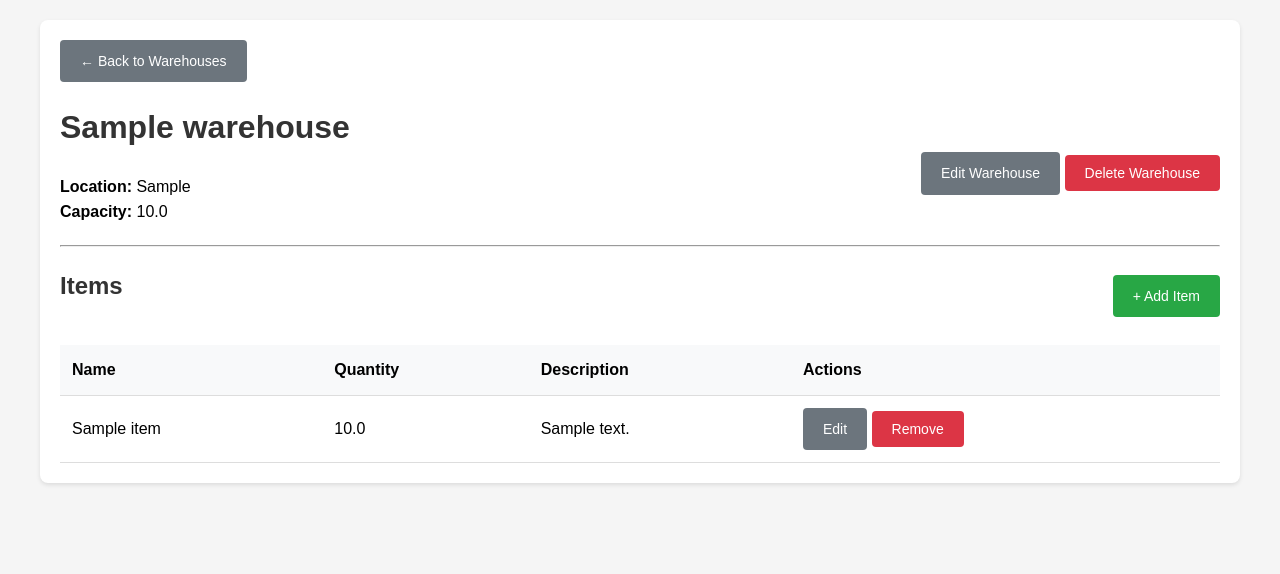
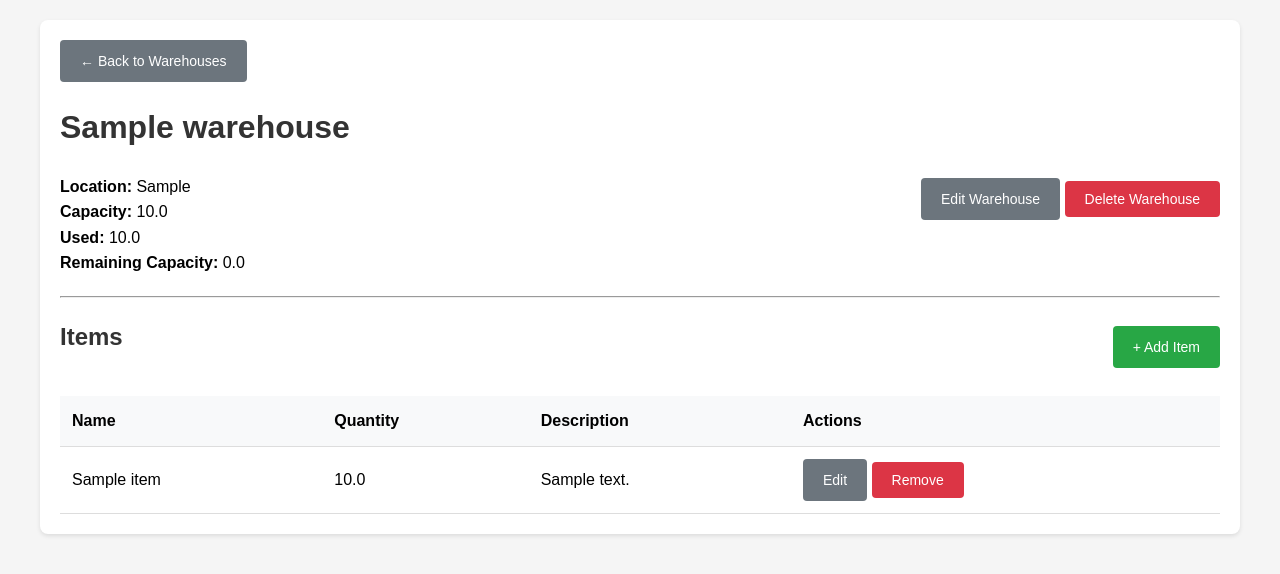
Before and after one commit to VeetiKu/ohtuvarasto, a Flask app: page /warehouse/1 in a window 1280 px wide. Shown: the top 574 px of the page. Run offline with Flask 3, Linux system fonts and the light colour scheme; tables that the repository leaves empty hold one stand-in row (values such as "Sample post").

Commit message:
Add remaining capacity display to warehouse view
Co-authored-by: VeetiKu <202705855+VeetiKu@users.noreply.github.com>

```diff
--- a/src/app.py
+++ b/src/app.py
@@ -89,10 +89,14 @@ def view_warehouse(warehouse_id):
         'SELECT * FROM items WHERE warehouse_id = ?',
         (warehouse_id,)
     ).fetchall()
+    used_capacity = sum(item['quantity'] for item in items)
+    remaining_capacity = warehouse['capacity'] - used_capacity
     return render_template(
         'warehouse_view.html',
         warehouse=warehouse,
-        items=items
+        items=items,
+        used_capacity=used_capacity,
+        remaining_capacity=remaining_capacity
     )
 
 
--- a/src/templates/warehouse_view.html
+++ b/src/templates/warehouse_view.html
@@ -12,6 +12,8 @@
         <h1>{{ warehouse['name'] }}</h1>
         <p><strong>Location:</strong> {{ warehouse['location'] or 'Not specified' }}</p>
         <p><strong>Capacity:</strong> {{ warehouse['capacity'] }}</p>
+        <p><strong>Used:</strong> {{ used_capacity }}</p>
+        <p><strong>Remaining Capacity:</strong> {{ remaining_capacity }}</p>
     </div>
     <div class="actions">
         <a href="{{ url_for('edit_warehouse', warehouse_id=warehouse['id']) }}" class="btn btn-secondary">Edit Warehouse</a>
```
